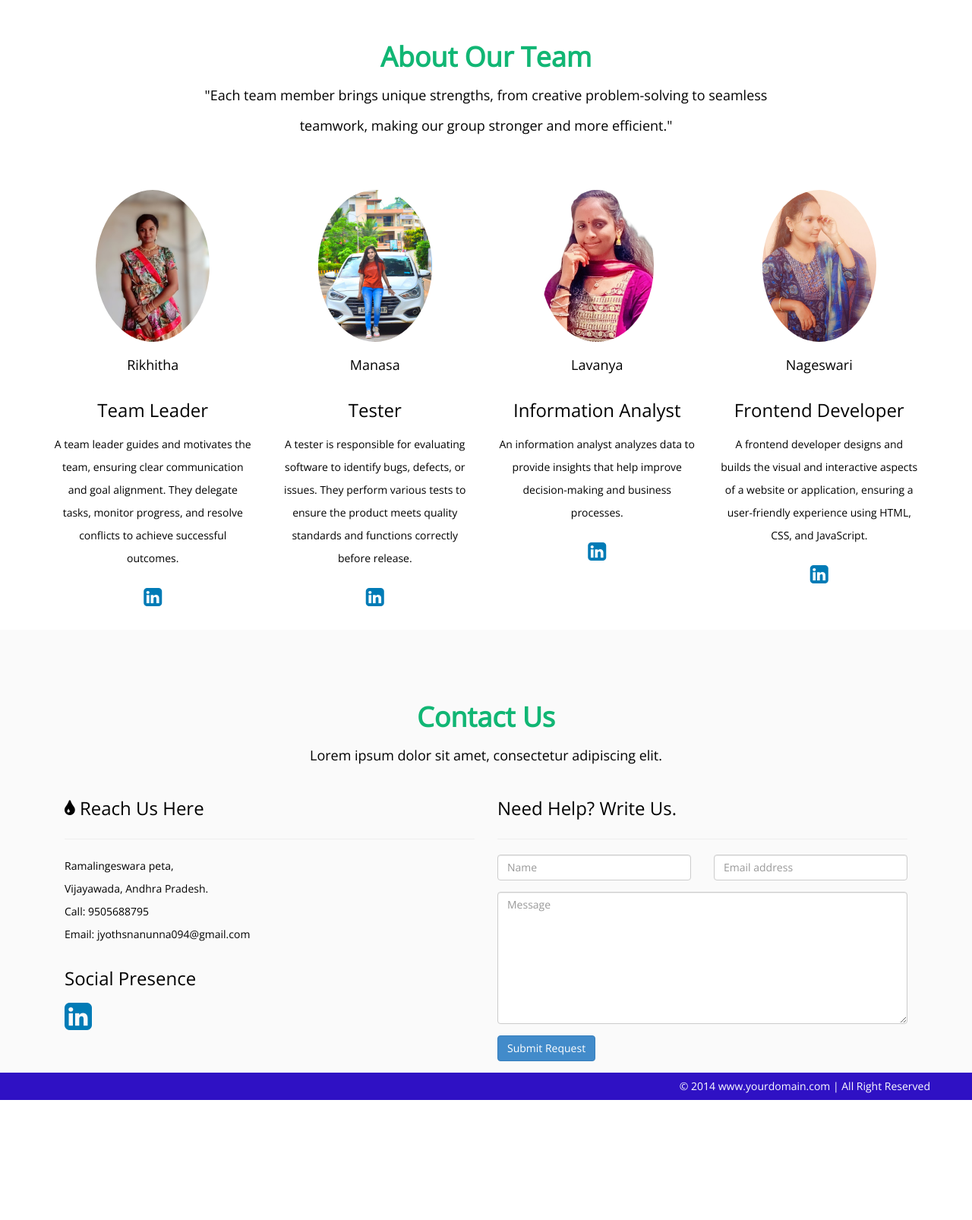
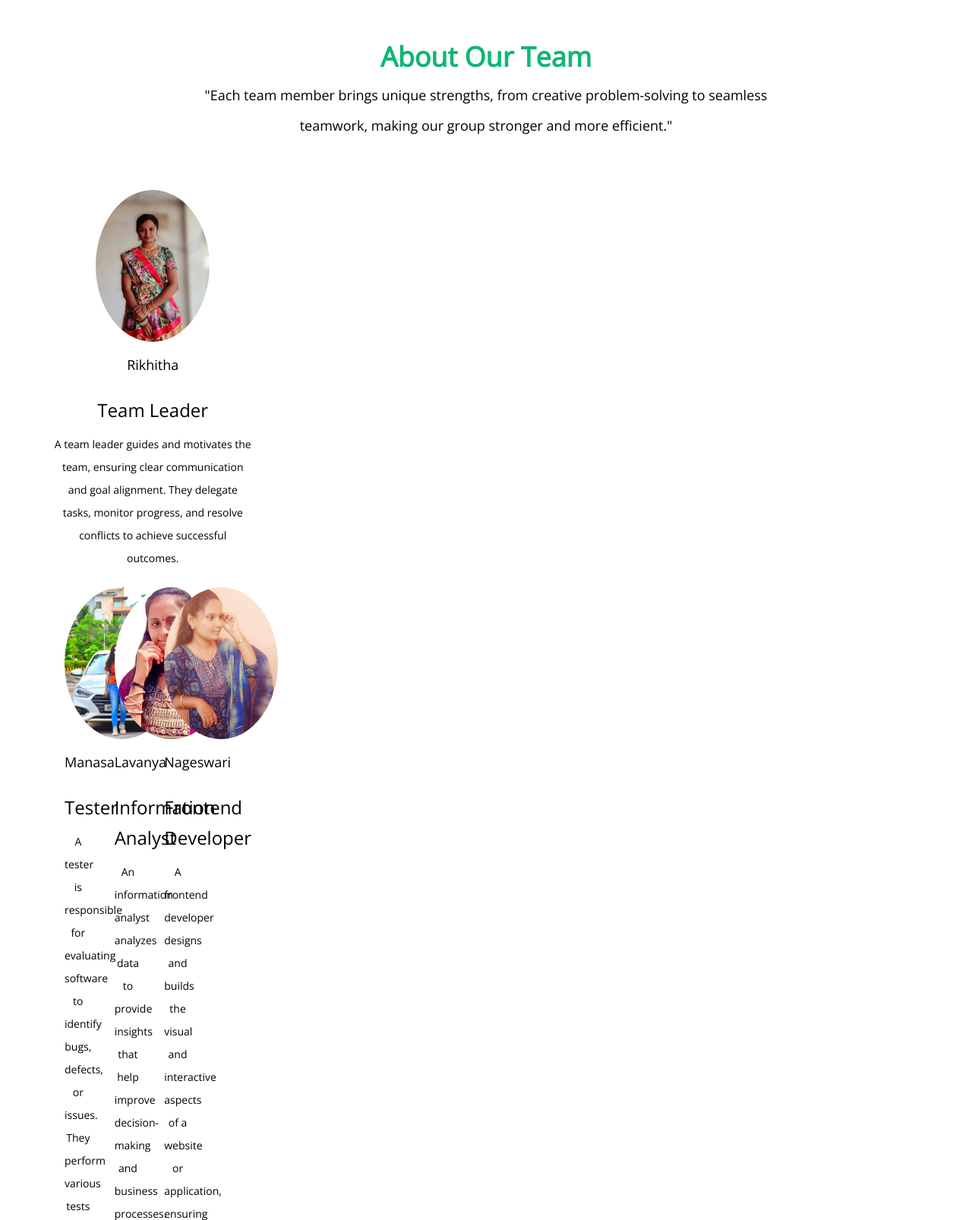
Before and after one commit to jyothsna819/portfolio, a Flask app: page / in a window 1280 px wide. Shown: the part 2469-4075 px from the top of the page at 76% size. Before the commit the page ends 3917 px from the top, so only its background shows below. Run offline with Flask 3, Linux system fonts and the light colour scheme; some libraries are stand-ins or nearby versions.

Commit message:
Update index.html

```diff
--- a/templates/index.html
+++ b/templates/index.html
@@ -209,10 +209,7 @@
                     A team leader guides and motivates the team, ensuring clear communication and goal alignment.
                      They delegate tasks, monitor progress, and resolve conflicts to achieve successful outcomes.
                 </p>
-                <p>
-                    <a href="#"><i class="fa fa-linkedin-square fa-2x color-linkedin"></i></a>
-                </p>
-            </div>
+
           <div class="col-md-3 col-sm-3" data-scrollreveal="enter bottom and move 100px, wait 0.7s">
             <img class="img-circle" src="{{ url_for('static', filename='img/team/team2.jpg') }}" alt="" style="width: 150px; height: 200px; object-fit: cover;">
             <h4>Manasa</h4>
@@ -221,9 +218,7 @@
                     A tester is responsible for evaluating software to identify bugs, defects, or issues.
                      They perform various tests to ensure the product meets quality standards and functions correctly before release.
                 </p>
-                <p>
-                    <a href="#"><i class="fa fa-linkedin-square fa-2x color-linkedin"></i></a>
-                </p>
+
             </div>
             <div class="col-md-3 col-sm-3" data-scrollreveal="enter bottom and move 100px, wait 0.7s">
                 <img class="img-circle" src="{{ url_for('static', filename='img/team/team5.jpg') }}" alt="" style="width: 150px; height: 200px; object-fit: cover;">
@@ -232,9 +227,7 @@
                 <p>
                     An information analyst analyzes data to provide insights that help improve decision-making and business processes.
                 </p>
-                <p>
-                    <a href="#"><i class="fa fa-linkedin-square fa-2x color-linkedin"></i></a>
-                </p>
+
             </div>
             <div class="col-md-3 col-sm-3" data-scrollreveal="enter right and move 100px, wait 0.7s">
                 <img class="img-circle" src="{{ url_for('static', filename='img/team/team3.jpg') }}" alt="" style="width: 150px; height: 200px; object-fit: cover;">
@@ -243,9 +236,6 @@
                 <p>
                     A frontend developer designs and builds the visual and interactive aspects of a website or application,
                     ensuring a user-friendly experience using HTML, CSS, and JavaScript.
-                </p>
-                <p>
-                    <a href="#"><i class="fa fa-linkedin-square fa-2x color-linkedin"></i></a>
                 </p>
             </div>
         </div>
@@ -260,7 +250,8 @@
                 <div class="col-md-8 col-md-offset-2 col-sm-10 col-sm-offset-1" data-scrollreveal="enter top and move 100px, wait 0.5s">
                     <h1>Contact Us</h1>
                     <h4>
-                        Lorem ipsum dolor sit amet, consectetur adipiscing elit.
+                       I am a passionate developer with a love for solving problems and building amazing web applications.
+                         Here's a bit about my background and skills.
                     </h4>
                 </div>
             </div>
@@ -276,8 +267,6 @@
                             Call: 9505688795<br />
                             Email: jyothsnanunna094@gmail.com<br />
                         </p>
-                        <h3>Social Presence</h3>
-                        <a href="#"><i class="fa fa-linkedin-square fa-3x color-linkedin"></i></a>
                     </div>
                     <div class="col-md-6 col-sm-12" data-scrollreveal="enter right and move 100px, wait 0.8s">
                         <h3>Need Help? Write Us.</h3>
```
